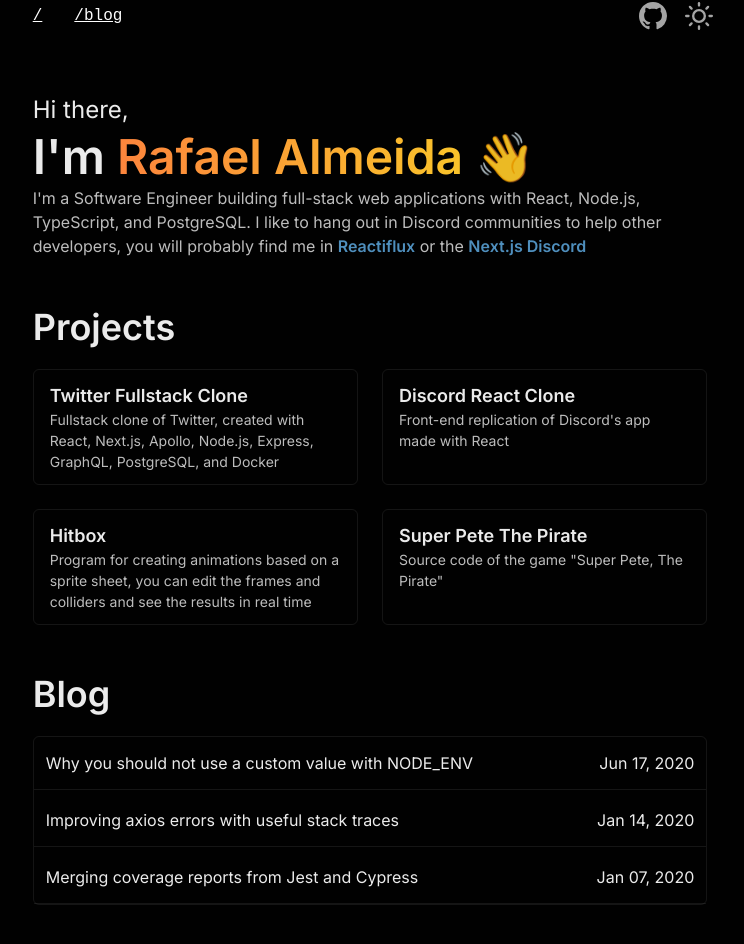
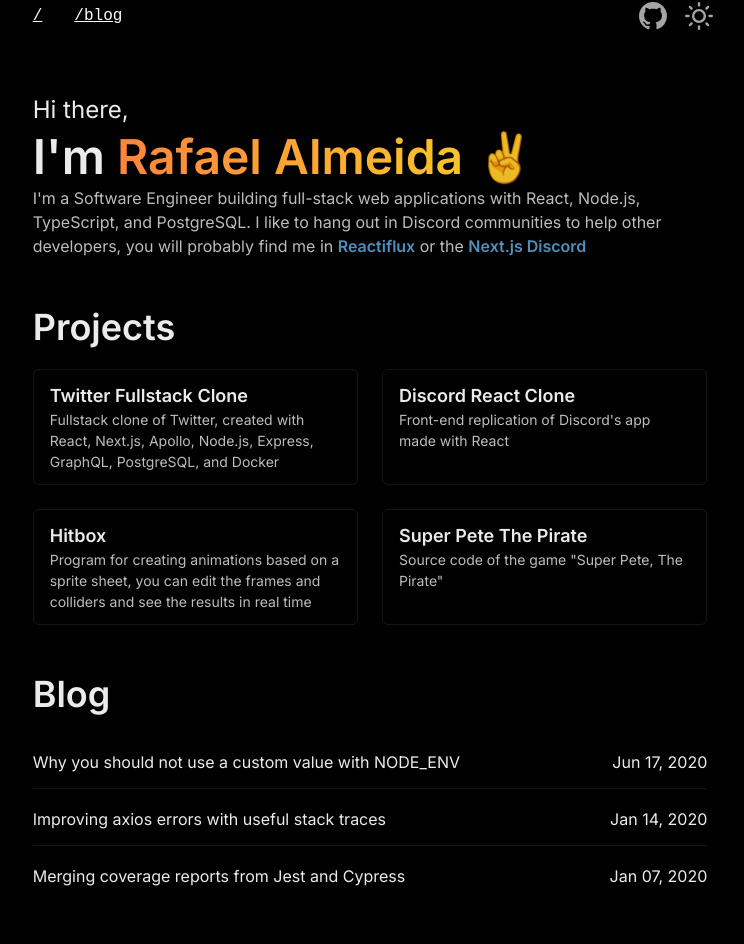
Before and after one commit to rafaelalmeidatk/rafaelalmeidatk.com, a Next.js app: page / in a window 1280 px wide. Shown: the part 60-1004 px from the top of the page, without its empty margins (270-1014 px from the left). Built offline with nearby package versions, Linux system fonts and the light colour scheme.

Commit message:
Change style of blog post list

```diff
--- a/src/components/BlogPostsList.tsx
+++ b/src/components/BlogPostsList.tsx
@@ -24,23 +24,16 @@
     <Box {...props}>
       <Heading>Blog</Heading>
 
-      <List
-        mt={5}
-        spacing={1}
-        border="1px solid"
-        borderColor={borderColor}
-        borderRadius="md"
-      >
-        {posts.map((post) => (
+      <List mt={5} spacing={1}>
+        {posts.map((post, i) => (
           <ListItem
             key={post.slug}
             as="li"
             py={1.5}
-            px={3}
             fontSize="md"
             transition="opacity 0.2s ease"
             _hover={{ opacity: 0.7 }}
-            borderBottom="1px solid"
+            borderBottom={i !== posts.length - 1 ? '1px solid' : undefined}
             borderColor={borderColor}
           >
             <NextLink href={post.link}>
--- a/src/pages/index.tsx
+++ b/src/pages/index.tsx
@@ -44,7 +44,7 @@
             >
               Rafael Almeida
             </chakra.span>{' '}
-            👋
+            ✌
           </Heading>
           <Text opacity={0.8}>
             I'm a Software Engineer building full-stack web applications with
```
